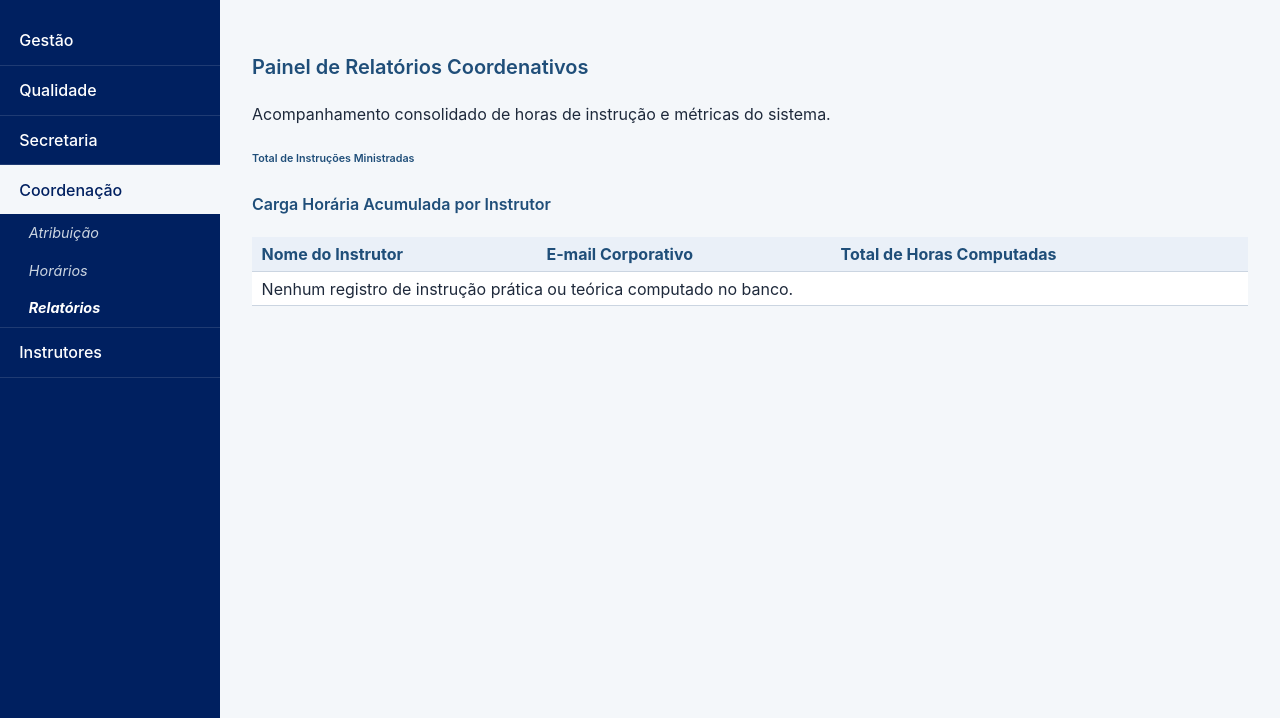
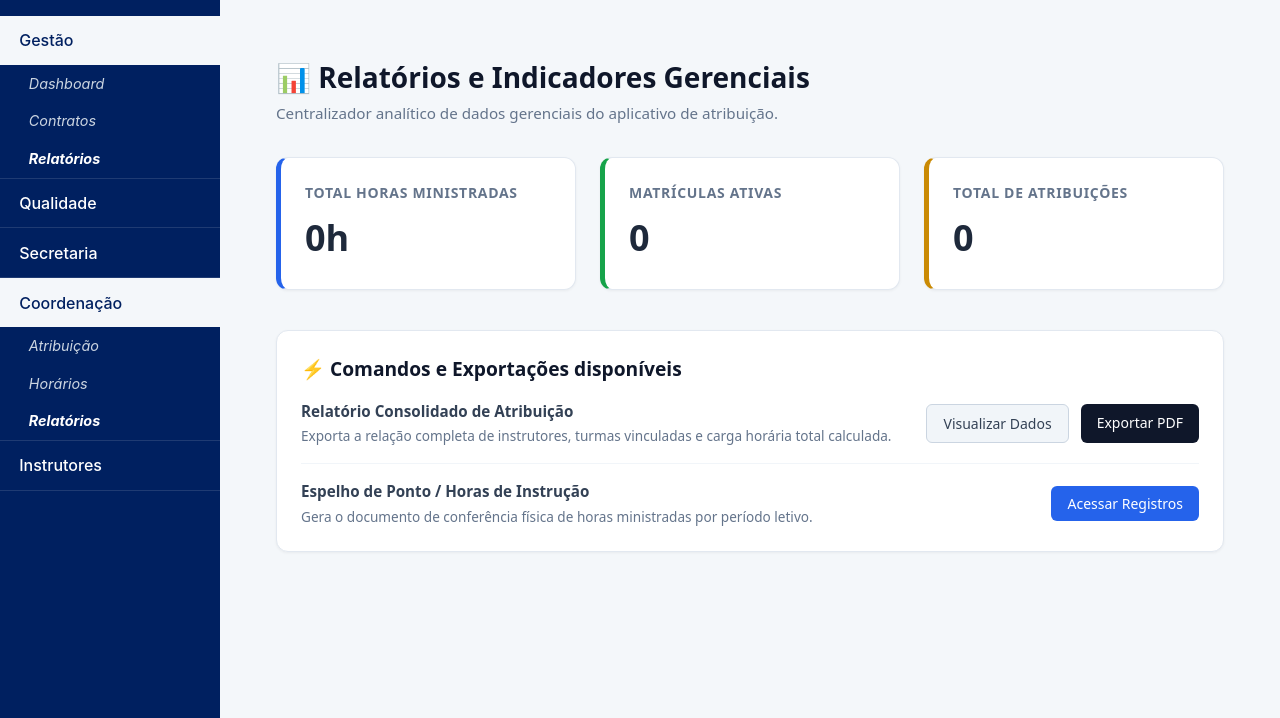
Before and after one commit to AssumFeres/gestao-escolar, a Django app: page /atribuicao/relatorios/ in a window 1280 px wide. Shown: the part 82-800 px from the top of the page. Run offline with Django 5.2, Linux system fonts and the light colour scheme; data that the repository does not hold is empty.

Commit message:
finalização relatorios, contratos e dashboard

```diff
--- a/atribuicao/templates/atribuicao/relatorios.html
+++ b/atribuicao/templates/atribuicao/relatorios.html
@@ -1,39 +1,69 @@
 {% extends 'base.html' %}
 
 {% block content %}
-<div class="container-fluid p-4">
-    <div class="card p-4 shadow-sm mb-4">
-        <h3 class="text-primary mb-2">Painel de Relatórios Coordenativos</h3>
-        <p class="text-muted">Acompanhamento consolidado de horas de instrução e métricas do sistema.</p>
+<div style="padding: 24px; max-width: 1200px; margin: 0 auto; font-family: system-ui, -apple-system, sans-serif;">
+
+    <!-- Cabeçalho da Página -->
+    <div style="margin-bottom: 32px;">
+        <h2 style="color: #0f172a; margin: 0 0 4px 0; font-size: 1.75rem; font-weight: 700;">📊 Relatórios e Indicadores Gerenciais</h2>
+        <p style="color: #64748b; margin: 0; font-size: 0.95rem;">Centralizador analítico de dados gerenciais do aplicativo de atribuição.</p>
     </div>
 
-    <div class="row mb-4">
-        <div class="col-md-4">
-            <div class="card p-4 shadow-sm bg-primary text-white">
-                <h6 class="text-uppercase tracking-wide opacity-75">Total de Instruções Ministradas</h6>
-                <h2 class="display-5 font-weight-bold mb-0">{{ total_instrucoes }}</h2>
+    <!-- Grid de Indicadores (Métricas processadas pela View) -->
+    <div style="display: grid; grid-template-columns: repeat(auto-fit, minmax(280px, 1fr)); gap: 24px; margin-bottom: 40px;">
+
+        <!-- Card 1: Horas Ministradas -->
+        <div style="background: white; padding: 24px; border-radius: 12px; box-shadow: 0 1px 3px rgba(0,0,0,0.05); border: 1px solid #e2e8f0; border-left: 5px solid #2563eb;">
+            <p style="color: #64748b; font-size: 0.875rem; font-weight: 600; text-transform: uppercase; margin: 0 0 8px 0; letter-spacing: 0.05em;">Total Horas Ministradas</p>
+            <h3 style="color: #1e293b; font-size: 2.25rem; margin: 0; font-weight: 700;">
+                {% if total_horas_ministradas.total %}{{ total_horas_ministradas.total }}h{% else %}0h{% endif %}
+            </h3>
+        </div>
+
+        <!-- Card 2: Matrículas Ativas -->
+        <div style="background: white; padding: 24px; border-radius: 12px; box-shadow: 0 1px 3px rgba(0,0,0,0.05); border: 1px solid #e2e8f0; border-left: 5px solid #16a34a;">
+            <p style="color: #64748b; font-size: 0.875rem; font-weight: 600; text-transform: uppercase; margin: 0 0 8px 0; letter-spacing: 0.05em;">Matrículas Ativas</p>
+            <h3 style="color: #1e293b; font-size: 2.25rem; margin: 0; font-weight: 700;">{{ total_matriculas_ativas }}</h3>
+        </div>
+
+        <!-- Card 3: Atribuições Realizadas -->
+        <div style="background: white; padding: 24px; border-radius: 12px; box-shadow: 0 1px 3px rgba(0,0,0,0.05); border: 1px solid #e2e8f0; border-left: 5px solid #ca8a04;">
+            <p style="color: #64748b; font-size: 0.875rem; font-weight: 600; text-transform: uppercase; margin: 0 0 8px 0; letter-spacing: 0.05em;">Total de Atribuições</p>
+            <h3 style="color: #1e293b; font-size: 2.25rem; margin: 0; font-weight: 700;">{{ total_atribuigoes }}</h3>
+        </div>
+
+    </div>
+
+    <!-- Seção de Ações / Comandos de Exportação -->
+    <div style="background: white; border: 1px solid #e2e8f0; border-radius: 12px; padding: 24px; box-shadow: 0 1px 3px rgba(0,0,0,0.05);">
+        <h3 style="color: #0f172a; margin: 0 0 16px 0; font-size: 1.2rem; font-weight: 600;">⚡ Comandos e Exportações disponíveis</h3>
+
+        <div style="display: flex; flex-direction: column; gap: 16px;">
+            <!-- Linha de comando para Relatório Geral -->
+            <div style="display: flex; justify-content: space-between; align-items: center; padding-bottom: 16px; border-bottom: 1px solid #f1f5f9;">
+                <div>
+                    <h4 style="color: #334155; margin: 0 0 4px 0; font-size: 0.95rem; font-weight: 600;">Relatório Consolidado de Atribuição</h4>
+                    <p style="color: #64748b; margin: 0; font-size: 0.85rem;">Exporta a relação completa de instrutores, turmas vinculadas e carga horária total calculada.</p>
+                </div>
+                <div style="display: flex; gap: 12px;">
+                    <a href="#" style="background: #f1f5f9; color: #334155; padding: 8px 16px; border-radius: 6px; text-decoration: none; font-size: 0.875rem; font-weight: 500; border: 1px solid #cbd5e1; transition: background 0.2s;">Visualizar Dados</a>
+                    <a href="#" style="background: #0f172a; color: white; padding: 8px 16px; border-radius: 6px; text-decoration: none; font-size: 0.875rem; font-weight: 500; transition: background 0.2s;">Exportar PDF</a>
+                </div>
+            </div>
+
+            <!-- Linha de comando para Registro de Instrução -->
+            <div style="display: flex; justify-content: space-between; align-items: center;">
+                <div>
+                    <h4 style="color: #334155; margin: 0 0 4px 0; font-size: 0.95rem; font-weight: 600;">Espelho de Ponto / Horas de Instrução</h4>
+                    <p style="color: #64748b; margin: 0; font-size: 0.85rem;">Gera o documento de conferência física de horas ministradas por período letivo.</p>
+                </div>
+                <div>
+                    <!-- Link direcionando para a rota de registro de instrução que vimos no seu urls.py -->
+                    <a href="{% url 'registro_instrucao' %}" style="background: #2563eb; color: white; padding: 8px 16px; border-radius: 6px; text-decoration: none; font-size: 0.875rem; font-weight: 500; transition: background 0.2s;">Acessar Registros</a>
+                </div>
             </div>
         </div>
     </div>
 
-    <div class="card p-4 shadow-sm">
-        <h4 class="mb-4">Carga Horária Acumulada por Instrutor</h4>
-        <table class="table table-hover table-striped mb-0">
-            <thead class="table-dark">
-                <tr><th>Nome do Instrutor</th><th>E-mail Corporativo</th><th class="text-end">Total de Horas Computadas</th></tr>
-            </thead>
-            <tbody>
-                {% for instrutor in relatorio_horas %}
-                <tr>
-                    <td><strong>{{ instrutor.username }}</strong></td>
-                    <td>{{ instrutor.email }}</td>
-                    <td class="text-end text-success"><strong>{{ instrutor.total_horas }} horas</strong></td>
-                </tr>
-                {% empty %}
-                <tr><td colspan="3" class="text-center text-muted p-4">Nenhum registro de instrução prática ou teórica computado no banco.</td></tr>
-                {% endfor %}
-            </tbody>
-        </table>
-    </div>
 </div>
 {% endblock %}
--- a/atribuicao/urls.py
+++ b/atribuicao/urls.py
@@ -3,7 +3,7 @@ from .views import (
     GerenciarTurmaView, AdicionarMatriculaTurmaView, EditarMatriculaTurmaView,
     ExcluirMatriculaTurmaView, FinalizarPlanejamentoView, EditarStatusMatriculaView,
     RevisarAprovacaoView, EncerrarTurmaView,
-    registro_instrucao_view, horarios_view, relatorios_view, atribuicao_view
+    registro_instrucao_view, horarios_view, relatorios_view, atribuicao_view,dashboard_gestao_view, contratos_gestao_view
 )
 
 urlpatterns = [
@@ -22,4 +22,6 @@ urlpatterns = [
     path('atribuicao/', atribuicao_view, name='atribuicao'),
     path('horarios/', horarios_view, name='horarios'),
     path('relatorios/', relatorios_view, name='relatorios'),
+    path('dashboard/', dashboard_gestao_view, name='dashboard'),
+    path('contratos/', contratos_gestao_view, name='contratos'),
 ]
--- a/atribuicao/views.py
+++ b/atribuicao/views.py
@@ -281,7 +281,6 @@ def registro_instrucao_view(request):
     return render(request, 'atribuicao/registro_instrucao.html', {'registros': registros})
 
 
-
 def relatorios_view(request):
     """Centralizador analítico de dados gerenciais do app de atribuição."""
     context = {
@@ -295,3 +294,122 @@ def relatorios_view(request):
 def atribuicao_view(request):
     """Redirecionamento automático da rota raiz para a listagem padrão de turmas."""
     return redirect('lista-turmas')
+
+from django.shortcuts import render
+from django.contrib.auth.decorators import login_required
+from cadastros.models import Pessoa, Turma
+
+@login_required
+def dashboard_gestao_view(request):
+    # 1. Contagem dinâmica de Alunos e Turmas
+    total_alunos = Pessoa.objects.exclude(registro_aluno__isnull=True).exclude(registro_aluno='').count()
+    total_turmas = Turma.objects.count()
+
+    # 2. Cálculo automático de inconsistências
+    alunos_sem_cpf = Pessoa.objects.exclude(registro_aluno__isnull=True).exclude(registro_aluno='').filter(cpf='').count()
+    pessoas_sem_rm = Pessoa.objects.filter(registro_matricula__isnull=True).count()
+
+    total_alertas = alunos_sem_cpf + pessoas_sem_rm
+
+    context = {
+        'total_alunos_ativos': total_alunos,
+        'turmas_andamento': total_turmas,
+        'alertas_pendentes': total_alertas,
+    }
+    return render(request, 'atribuicao/dashboard.html', context)
+
+
+@login_required
+def contratos_gestao_view(request):
+    """
+    Função oficial mapeada no urls.py para gerenciar os contratos da EMCA.
+    """
+    # 1. Captura os parâmetros de busca do formulário HTML
+    pesquisa = request.GET.get('pesquisa', '').strip()
+    status_filtro = request.GET.get('status', '').strip()
+
+    # 2. Busca os contratos no banco de dados trazendo o relacionamento do instrutor de forma otimizada
+    contratos = ContratoFinanceiro.objects.all().select_related('instrutor')
+
+    # 3. Regras de Filtragem baseadas no que o usuário digita na tela
+    if pesquisa:
+        from django.db.models import Q
+        contratos = contratos.filter(
+            Q(numero_contrato__icontains=pesquisa) |
+            Q(numero_processo__icontains=pesquisa) |
+            Q(instrutor__first_name__icontains=pesquisa) |
+            Q(instrutor__last_name__icontains=pesquisa) |
+            Q(credor_razao_social__icontains=pesquisa)
+        )
+
+    if status_filtro:
+        contratos = contratos.filter(status=status_filtro)
+
+    # 4. Cálculo dos indicadores reais para alimentar os cards do topo
+    total_vigentes = contratos.filter(status='VIGENTE').count()
+    total_empenhado = contratos.aggregate(total=Sum('valor_total_empenhado'))['total'] or 0.00
+
+    # 5. Organiza o contexto com todas as variáveis que o HTML precisa ler
+    context = {
+        'contratos': contratos,
+        'total_vigentes': total_vigentes,
+        'total_empenhado': total_empenhado,
+    }
+
+    return render(request, 'atribuicao/contratos.html', context)
+
+from django.shortcuts import render
+from .models import ContratoFinanceiro
+
+def contratos_financeiros_view(request):
+    # Traz os contratos do banco ordenados pela vigência
+    contratos = ContratoFinanceiro.objects.all().select_related('instrutor')
+
+    context = {
+        'contratos': contratos,
+    }
+    return render(request, 'atribuicao/contratos.html', context)
+
+from django.db.models import Q, Sum
+
+class ContratosFinanceirosView(View):
+    """
+    Controlador para a tela de Gestão de Contratos da EMCA.
+    Lista as informações com filtros dinâmicos e soma de empenhos.
+    """
+    def get(self, request):
+        # 1. Pega os termos de busca passados pelo formulário HTML
+        pesquisa = request.GET.get('pesquisa', '').strip()
+        status_filtro = request.GET.get('status', '').strip()
+
+        # Importando aqui dentro para evitar qualquer erro de importação circular no topo
+        from .models import ContratoFinanceiro
+
+        # 2. Inicia a consulta relacionando o Usuário/Instrutor de forma otimizada
+        contratos = ContratoFinanceiro.objects.all().select_related('instrutor')
+
+        # 3. Regras de Filtragem
+        if pesquisa:
+            contratos = contratos.filter(
+                Q(numero_contrato__icontains=pesquisa) |
+                Q(numero_processo__icontains=pesquisa) |
+                Q(instrutor__first_name__icontains=pesquisa) |
+                Q(instrutor__last_name__icontains=pesquisa) |
+                Q(credor_razao_social__icontains=pesquisa)
+            )
+
+        if status_filtro:
+            contratos = contratos.filter(status=status_filtro)
+
+        # 4. Cálculo dos Indicadores para os cards do painel
+        total_vigentes = contratos.filter(status='VIGENTE').count()
+        total_empenhado = contratos.aggregate(total=Sum('valor_total_empenhado'))['total'] or 0.00
+
+        # 5. Montagem do contexto que será lido pelas tags do template
+        context = {
+            'contratos': contratos,
+            'total_vigentes': total_vigentes,
+            'total_empenhado': total_empenhado,
+        }
+
+        return render(request, 'atribuicao/contratos.html', context)
--- a/nucleo/menu.py
+++ b/nucleo/menu.py
@@ -32,9 +32,9 @@ Cada item tem:
 MENU_NAVEGACAO = [   {
         "grupo": "Gestão",
         "itens": [
-            {"label": "Dashboard", "url_name": None, "chave": "dashboard"},
-            {"label": "Contratos", "url_name": None, "chave": "contratos"},
-            {"label": "Relatórios", "url_name": None, "chave": "relatorios-gestao"},
+            {"label": "Dashboard", "url_name": "dashboard", "chave": "dashboard"},
+            {"label": "Contratos", "url_name": "contratos", "chave": "contratos"},
+            {"label": "Relatórios", "url_name": "relatorios", "chave": "relatorios-gestao"},
         ],
     },
     {
--- a/nucleo/urls.py
+++ b/nucleo/urls.py
@@ -1,9 +1,12 @@
 from django.urls import path, include
 from .views import HomeView, EmConstrucaoView
 from atribuicao import views as atribuicao_views
+from django.contrib.auth import views as auth_views
 
 urlpatterns = [
     path('', HomeView.as_view(), name='home'),
     path('atribuicao/', include('atribuicao.urls')),
     path('em-construcao/<str:chave>/', EmConstrucaoView.as_view(), name='em-construcao'),
+    # Rota oficial de login apontando para o arquivo HTML criado
+    path('login/', auth_views.LoginView.as_view(template_name='nucleo/login.html'), name='login'),
 ]
```
Also changed, not shown: atribuicao/models.py (+59 -34 lines), atribuicao/templates/atribuicao/contratos.html (added, +116 -0 lines), atribuicao/templates/atribuicao/dashboard.html (added, +67 -0 lines), config/settings.py (+9 -0 lines), nucleo/templates/nucleo/login.html (added, +35 -0 lines), atribuicao/migrations/0005_contratofinanceiro.py (added).
